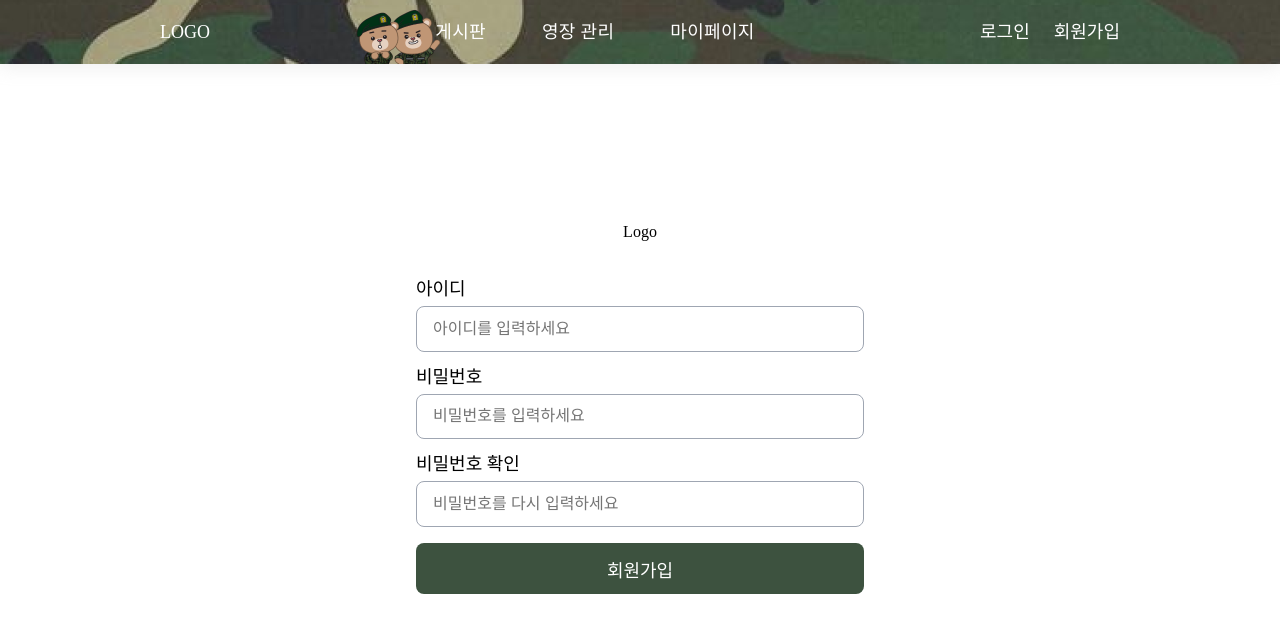
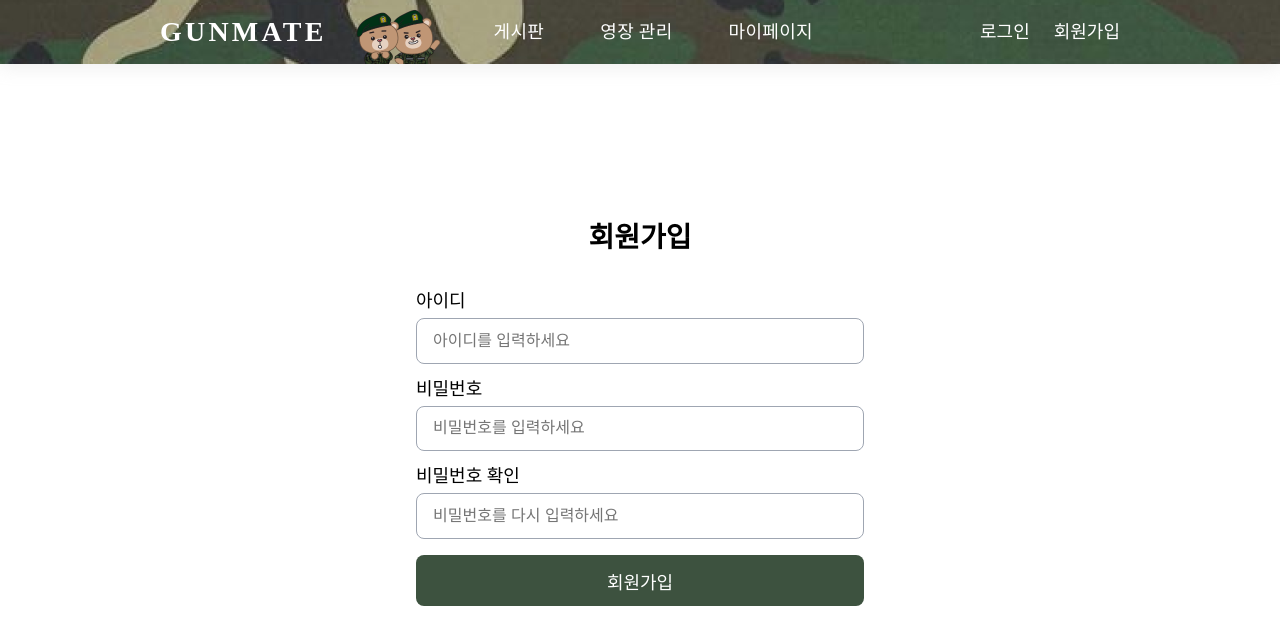
Before and after one commit to cotato-militarymate/frontend, a React (Create React App) app: page /signup in a window 1280 px wide. Shown: the top 644 px of the page. Built offline with nearby package versions, Linux system fonts and the light colour scheme.

Commit message:
design: Navbar, 세부적인 디자인 수정

```diff
--- a/src/components/Navbar/index.jsx
+++ b/src/components/Navbar/index.jsx
@@ -7,7 +7,7 @@ export default function Navbar() {
   return (
     <Header>
       <Link to='/'>
-        <div>LOGO</div>
+        <Logo>GUNMATE</Logo>
       </Link>
       <Menu>
         <NavLink to='/board'>
@@ -51,6 +51,12 @@ const Header = styled.div`
   }
 `
 
+const Logo = styled.div`
+  font-size: 1.75rem;
+  letter-spacing: 0.2rem;
+  font-weight: 600;
+`
+
 const Menu = styled.nav`
   display: flex;
   gap: 3.5rem;
--- a/src/pages/Login/index.jsx
+++ b/src/pages/Login/index.jsx
@@ -10,7 +10,7 @@ export default function Login() {
 
   return (
     <ContentWrapper>
-      <div>Logo</div>
+      <div>로그인</div>
       <LoginForm>
         <Input label={"아이디"} name={'user_id'} placeholder={'아이디를 입력하세요'}/>
         <Input label={"비밀번호"} name={'user_pwd'} placeholder={'비밀번호를 입력하세요'}/>
@@ -27,6 +27,11 @@ const ContentWrapper = styled.div`
   flex-direction: column;
   align-items: center;
   margin-top: 10rem;
+
+  div{
+    font-size: 1.75rem;
+    font-weight: 600;
+  }
 `
 
 const LoginForm = styled.form`
--- a/src/pages/Signup/index.jsx
+++ b/src/pages/Signup/index.jsx
@@ -10,7 +10,7 @@ export default function Signup() {
 
   return (
     <ContentWrapper>
-      <div>Logo</div>
+      <div>회원가입</div>
       <SignupForm>
         <Input label={"아이디"} name={'user_id'} placeholder={'아이디를 입력하세요'}/>
         <Input label={"비밀번호"} name={'user_pwd'} placeholder={'비밀번호를 입력하세요'}/>
@@ -28,6 +28,11 @@ const ContentWrapper = styled.div`
   flex-direction: column;
   align-items: center;
   margin-top: 10rem;
+
+  div{
+    font-size: 1.75rem;
+    font-weight: 600;
+  }
 `
 
 const SignupForm = styled.form`
```
